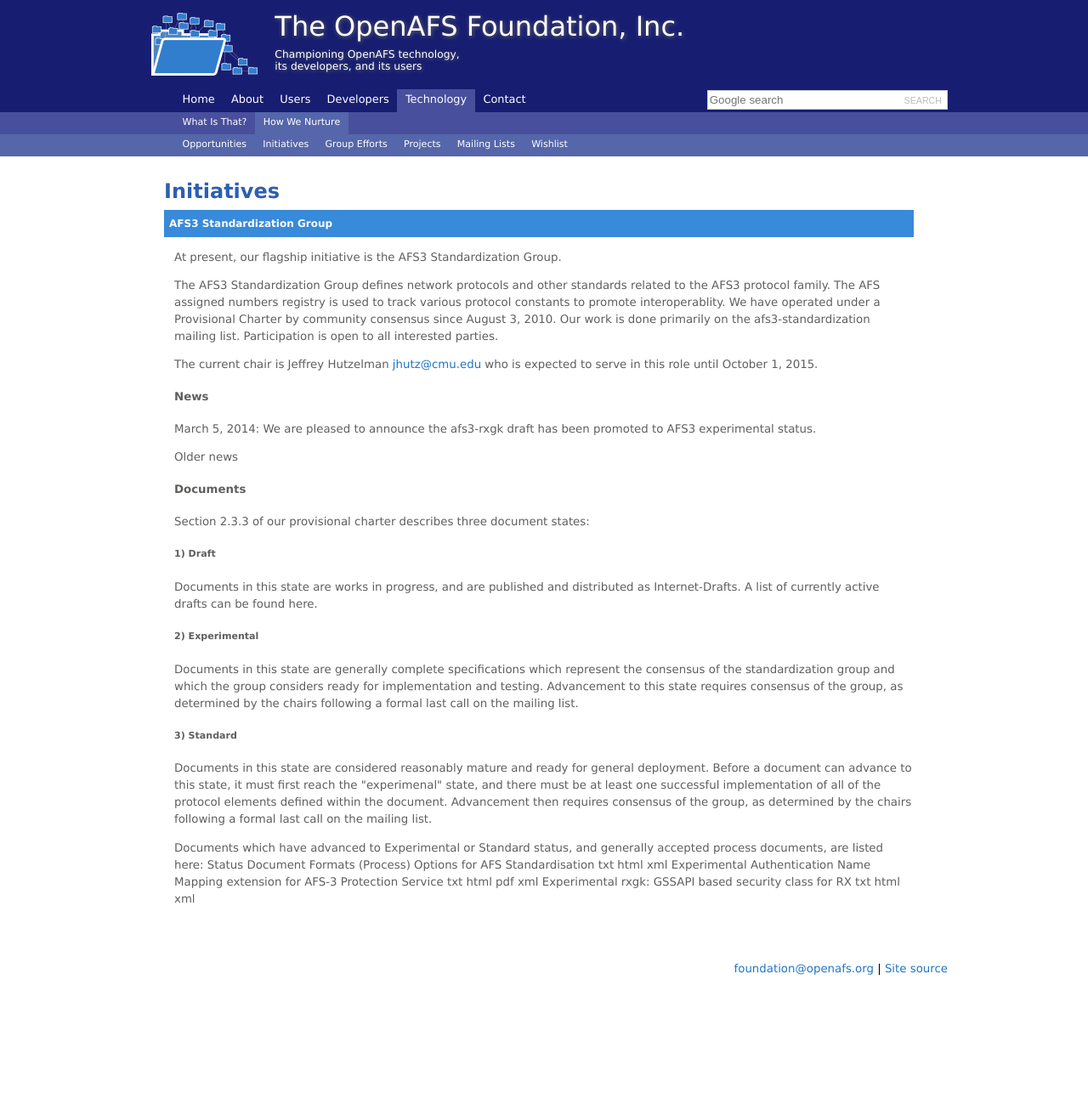
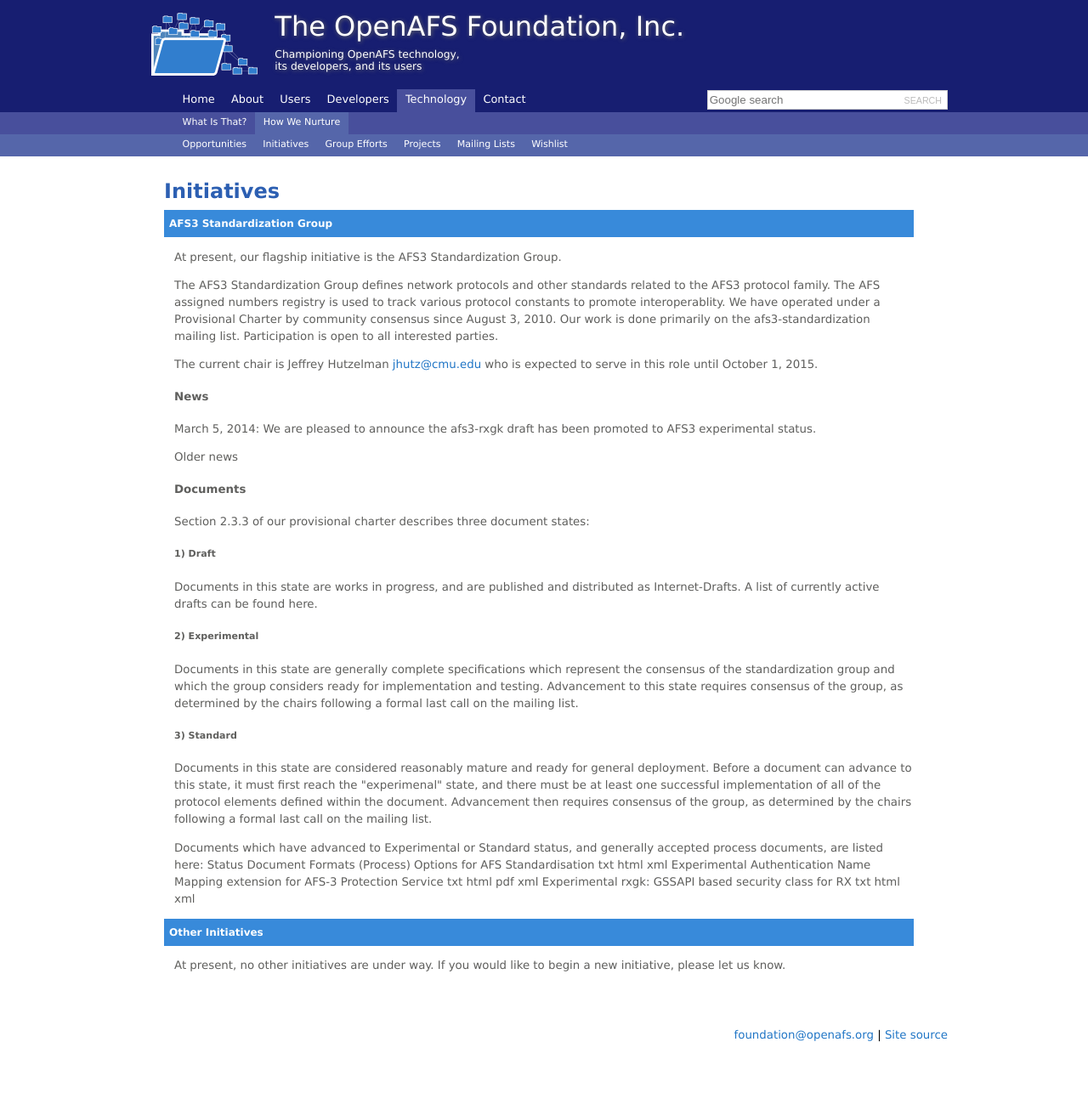
Before and after one commit to openafsfoundation/openafsfoundation.org, a Jekyll site: the page built from tech/initiatives/index.md, in a window 1280 px wide. Shown: the whole page at 85% size. Built offline with Jekyll 4.4.1, drawn with Linux system fonts in a browser that asks for light colours; before the commit the page ends 1208 px from its top, so only the background shows below that.

Commit message:
Update index.md

```diff
--- a/tech/initiatives/index.md
+++ b/tech/initiatives/index.md
@@ -37,3 +37,7 @@
 (Process) 	Options for AFS Standardisation 	txt html xml
 Experimental 	Authentication Name Mapping extension for AFS-3 Protection Service 	txt html pdf xml
 Experimental 	rxgk: GSSAPI based security class for RX 	txt html xml
+
+### Other Initiatives ###
+
+At present, no other initiatives are under way.  If you would like to begin a new initiative, please let us know.
```
